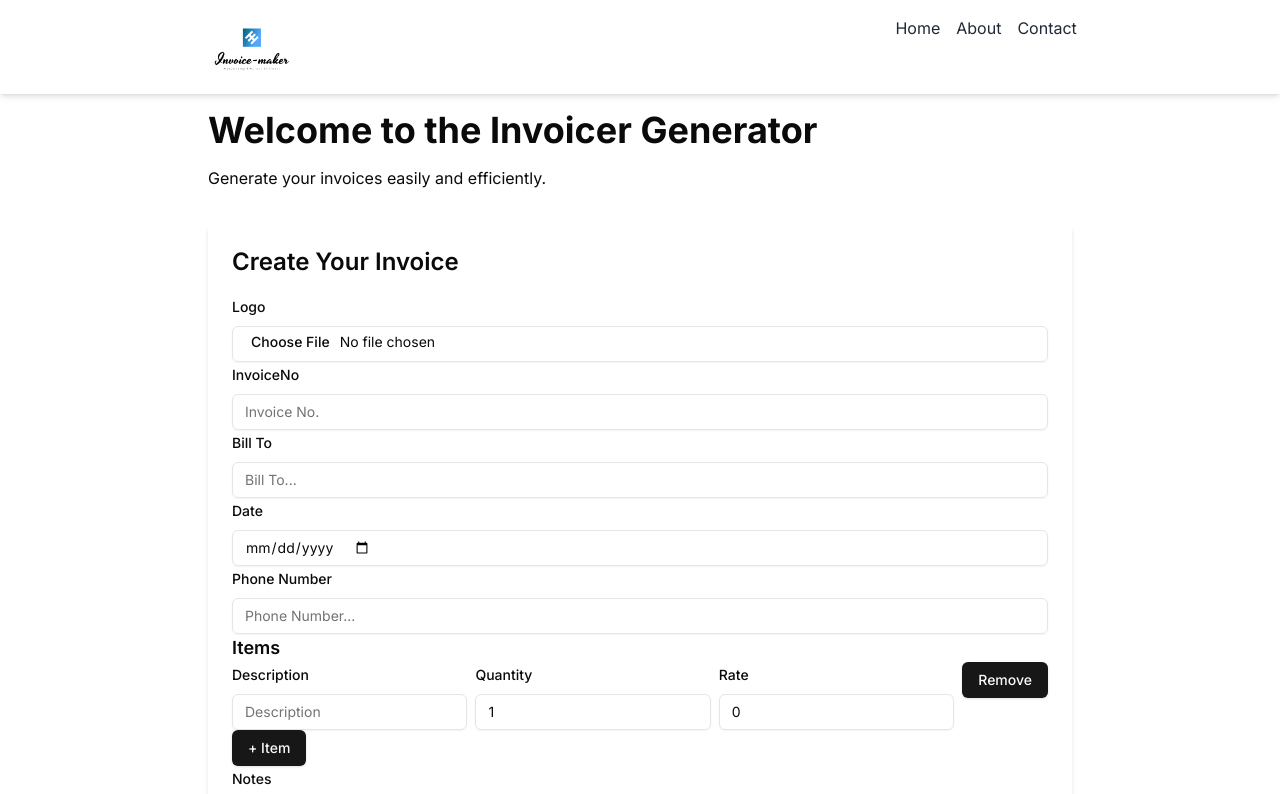
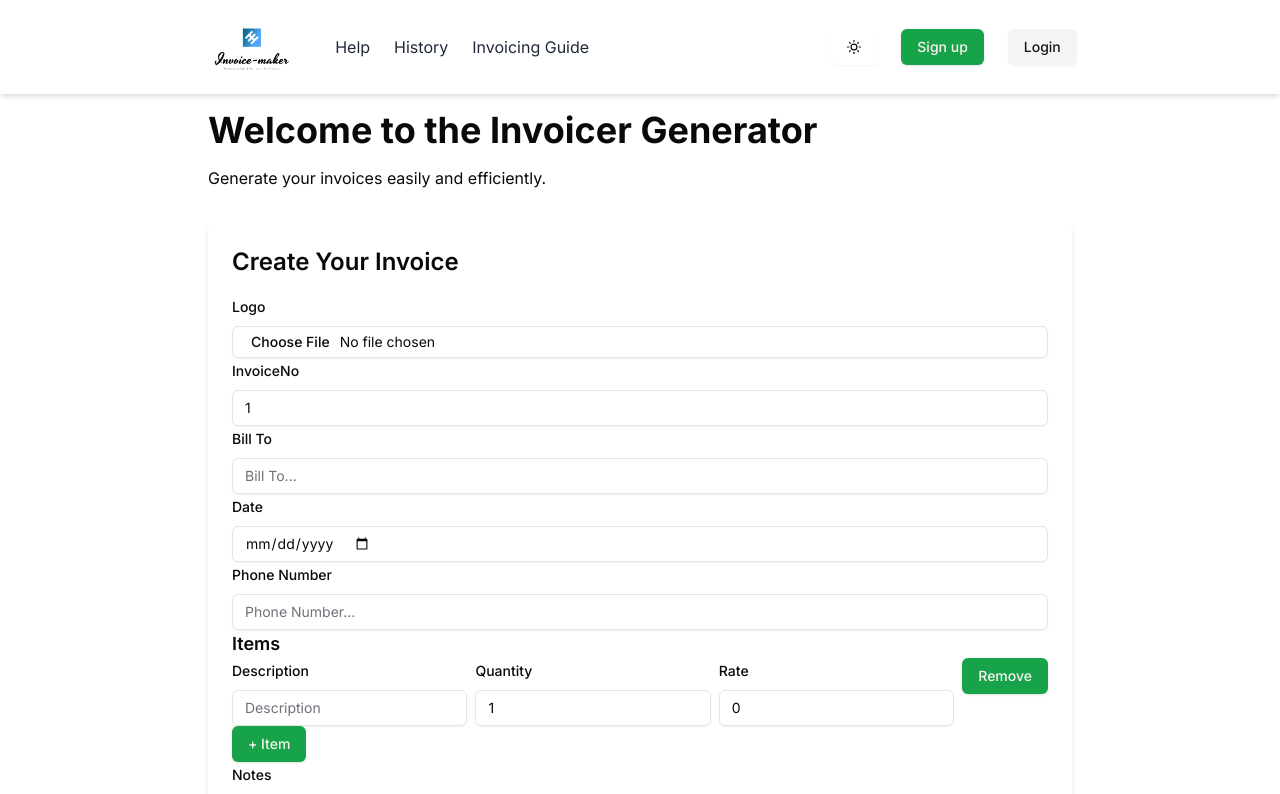
Before and after one commit to hedaetul/invoice-maker, a Next.js app: page / in a window 1280 px wide. Shown: the top 794 px of the page. Built offline with nearby package versions, Linux system fonts and the light colour scheme.

Commit message:
change layouts

```diff
--- a/app/components/invoiceForm.tsx
+++ b/app/components/invoiceForm.tsx
@@ -1,15 +1,7 @@
 'use client';
 
 import { Button } from '@/components/ui/button';
-import {
-  Form,
-  FormControl,
-  FormField,
-  FormItem,
-  FormLabel,
-  FormMessage,
-} from '@/components/ui/form';
-import { Input } from '@/components/ui/input';
+import { Form } from '@/components/ui/form';
 import { zodResolver } from '@hookform/resolvers/zod';
 import { useRouter } from 'next/navigation';
 import { useFieldArray, useForm } from 'react-hook-form';
@@ -17,6 +9,7 @@
 import { useInvoiceContext } from '../context/invoiceContext';
 import InvoiceFormField from './invoiceFormField';
 import ItemList from './itemList';
+import LogoField from './logoField';
 
 const itemSchema = z.object({
   description: z.string().min(1, 'Description is required'),
@@ -24,10 +17,9 @@
   rate: z.coerce.number().min(0, 'Rate must be a positive number'),
 });
 
-
 const invoiceSchema = z.object({
   logo: z.instanceof(File),
-  invoiceNo: z.string().min(1, 'Invoice number is required'),
+  invoiceNo: z.coerce.number().min(1, 'Invoice number is required'),
   billTo: z.string().min(1, 'Bill to is required'),
   date: z.string().min(1, 'Date is required'),
   paymentTerms: z.string().optional(),
@@ -53,7 +45,7 @@
     resolver: zodResolver(invoiceSchema),
     defaultValues: {
       logo: undefined,
-      invoiceNo: '',
+      invoiceNo: 1,
       billTo: '',
       date: '',
       paymentTerms: '',
@@ -70,7 +62,7 @@
     },
   });
 
-  const { control, formState} = form;
+  const { control, formState } = form;
   const { fields, append, remove } = useFieldArray({
     control,
     name: 'items',
@@ -86,25 +78,13 @@
     <div>
       <Form {...form}>
         <form onSubmit={form.handleSubmit(onSubmit)}>
-         <FormField
-            control={form.control}
+          <LogoField
+            control={control}
+            type='file'
             name='logo'
-            render={({ field }) => (
-              <FormItem>
-                <FormLabel>Logo</FormLabel>
-                <FormControl>
-                  <Input
-                    type='file'
-                    accept='image/jpeg, image/png'
-                    onChange={(e) => {
-                      const file = e.target.files?.[0];
-                      field.onChange(file);
-                    }}
-                  />
-                </FormControl>
-                <FormMessage />
-              </FormItem>
-            )}
+            label='Logo'
+            placeholder='Select your logo file'
+            errors={formState.errors}
           />
 
           <InvoiceFormField
--- a/app/components/layout/navbar.tsx
+++ b/app/components/layout/navbar.tsx
@@ -1,29 +1,50 @@
+'use client';
+
+import Logo from '@/app/dist/logo.png';
+import { Button } from '@/components/ui/button';
 import Image from 'next/image';
 import Link from 'next/link';
-import Logo from '@/app/dist/logo.png'
+import { useState } from 'react';
+import { FaMoon } from 'react-icons/fa';
+import { FiSun } from 'react-icons/fi';
 
 const Navbar = () => {
+  const [isDark, setIsDark] = useState(false);
+
   return (
     <nav className='bg-white w-full shadow-md p-4'>
-      <div className='container mx-auto flex justify-between'>
-        <Image src={Logo} alt='Logo' width={100} height={100} />
-        <ul className='flex space-x-4'>
-          <li>
-            <Link href='/' className='text-gray-800 hover:underline'>
-              Home
+      <div className='container mx-auto flex justify-between items-center'>
+        {/* Left Section: Logo and Navigation Links */}
+        <div className='flex items-center space-x-8'>
+          <Image src={Logo} alt='Logo' width={100} height={100} />
+          <div className='flex space-x-6'>
+            <Link href='/' className='text-gray-800 hover:text-green-500'>
+              Help
             </Link>
-          </li>
-          <li>
-            <Link href='/about' className='text-gray-800 hover:underline'>
-              About
+            <Link href='/about' className='text-gray-800 hover:text-green-500'>
+              History
             </Link>
-          </li>
-          <li>
-            <Link href='/contact' className='text-gray-800 hover:underline'>
-              Contact
+            <Link
+              href='/contact'
+              className='text-gray-800 hover:text-green-500'
+            >
+              Invoicing Guide
             </Link>
-          </li>
-        </ul>
+          </div>
+        </div>
+
+        {/* Right Section: Sign Up, Login, and Theme Changer */}
+        <div className='flex items-center space-x-6'>
+          <Button variant='outline' className='border-none hover:none'>
+            {isDark ? <FaMoon /> : <FiSun />}
+          </Button>
+          <Link href='/signup'>
+            <Button>Sign up</Button>
+          </Link>
+          <Link href='/login'>
+            <Button variant='secondary'>Login</Button>
+          </Link>
+        </div>
       </div>
     </nav>
   );
--- /dev/null
+++ b/app/components/logoField.tsx
@@ -0,0 +1,54 @@
+import {
+  FormControl,
+  FormField,
+  FormItem,
+  FormLabel,
+  FormMessage,
+} from '@/components/ui/form';
+import { Input } from '@/components/ui/input';
+import { Control, FieldErrors } from 'react-hook-form';
+
+interface logoFieldProps {
+  control: Control<any>;
+  name: string;
+  label: string;
+  placeholder: string;
+  errors: FieldErrors;
+  type: string;
+}
+
+const LogoField = ({
+  control,
+  type,
+  name,
+  label,
+  placeholder,
+  errors
+}: logoFieldProps) => {
+  return (
+    <FormField
+      control={control}
+      name='logo'
+      render={({ field }) => (
+        <FormItem className='w-full h-full'>
+          <FormLabel>{label}</FormLabel>
+          <FormControl>
+            <Input
+              className='w-full h-full'
+              name={name}
+              placeholder={placeholder}
+              type={type}
+              accept='image/jpeg, image/png'
+              onChange={(e) => {
+                const file = e.target.files?.[0];
+                field.onChange(file);
+              }}
+            />
+          </FormControl>
+          <FormMessage>{errors[name]?.message?.toString() || ''}</FormMessage>
+        </FormItem>
+      )}
+    />
+  );
+};
+export default LogoField;
--- a/app/globals.css
+++ b/app/globals.css
@@ -2,7 +2,8 @@
 @tailwind components;
 @tailwind utilities;
 
-:root { /* Light background */ /* Dark text */
+:root {
+  /* Light background */ /* Dark text */
 }
 
 body {
@@ -15,58 +16,55 @@
   }
 }
 
-.container {
-  @apply w-[70%] mx-auto;
-}
-
 @layer base {
   :root {
     --background: 0 0% 100%;
-  --foreground: 0 0% 3.9%;
+    --foreground: 240 10% 3.9%;
     --card: 0 0% 100%;
-  --card-foreground: 0 0% 3.9%;
+    --card-foreground: 240 10% 3.9%;
     --popover: 0 0% 100%;
-  --popover-foreground: 0 0% 3.9%;
-  --primary: 0 0% 9%;
-  --primary-foreground: 0 0% 98%;
-  --secondary: 0 0% 96.1%;
-  --secondary-foreground: 0 0% 9%;
-  --muted: 0 0% 96.1%;
-  --muted-foreground: 0 0% 45.1%;
-  --accent: 0 0% 96.1%;
-  --accent-foreground: 0 0% 9%;
+    --popover-foreground: 240 10% 3.9%;
+    --primary: 142.1 76.2% 36.3%;
+    --primary-foreground: 355.7 100% 97.3%;
+    --secondary: 240 4.8% 95.9%;
+    --secondary-foreground: 240 5.9% 10%;
+    --muted: 240 4.8% 95.9%;
+    --muted-foreground: 240 3.8% 46.1%;
+    --accent: 240 4.8% 95.9%;
+    --accent-foreground: 240 5.9% 10%;
     --destructive: 0 84.2% 60.2%;
     --destructive-foreground: 0 0% 98%;
-  --border: 0 0% 89.8%;
-  --input: 0 0% 89.8%;
-  --ring: 0 0% 3.9%;
+    --border: 240 5.9% 90%;
+    --input: 240 5.9% 90%;
+    --ring: 142.1 76.2% 36.3%;
+    --radius: 0.5rem;
     --chart-1: 12 76% 61%;
     --chart-2: 173 58% 39%;
     --chart-3: 197 37% 24%;
     --chart-4: 43 74% 66%;
     --chart-5: 27 87% 67%;
-  --radius: 0.5rem;
   }
+
   .dark {
-  --background: 0 0% 3.9%;
-  --foreground: 0 0% 98%;
-  --card: 0 0% 3.9%;
-  --card-foreground: 0 0% 98%;
-  --popover: 0 0% 3.9%;
-  --popover-foreground: 0 0% 98%;
-  --primary: 0 0% 98%;
-  --primary-foreground: 0 0% 9%;
-  --secondary: 0 0% 14.9%;
+    --background: 20 14.3% 4.1%;
+    --foreground: 0 0% 95%;
+    --card: 24 9.8% 10%;
+    --card-foreground: 0 0% 95%;
+    --popover: 0 0% 9%;
+    --popover-foreground: 0 0% 95%;
+    --primary: 142.1 70.6% 45.3%;
+    --primary-foreground: 144.9 80.4% 10%;
+    --secondary: 240 3.7% 15.9%;
     --secondary-foreground: 0 0% 98%;
-  --muted: 0 0% 14.9%;
-  --muted-foreground: 0 0% 63.9%;
-  --accent: 0 0% 14.9%;
+    --muted: 0 0% 15%;
+    --muted-foreground: 240 5% 64.9%;
+    --accent: 12 6.5% 15.1%;
     --accent-foreground: 0 0% 98%;
     --destructive: 0 62.8% 30.6%;
-  --destructive-foreground: 0 0% 98%;
-  --border: 0 0% 14.9%;
-  --input: 0 0% 14.9%;
-  --ring: 0 0% 83.1%;
+    --destructive-foreground: 0 85.7% 97.3%;
+    --border: 240 3.7% 15.9%;
+    --input: 240 3.7% 15.9%;
+    --ring: 142.4 71.8% 29.2%;
     --chart-1: 220 70% 50%;
     --chart-2: 160 60% 45%;
     --chart-3: 30 80% 55%;
@@ -84,8 +82,20 @@
   }
 }
 
+.container {
+  @apply w-[70%] mx-auto;
+}
+
 @media print {
   .hidden-print {
     display: none !important;
   }
 }
+
+.flex-col-center {
+  @apply flex flex-col justify-center items-center;
+}
+
+.flex-row-center {
+  @apply flex justify-center items-center;
+}
```
Also changed, not shown: 1 other file (tests, documents, lock files or other folders). Lines whose indentation alone changed are shown as unchanged.
